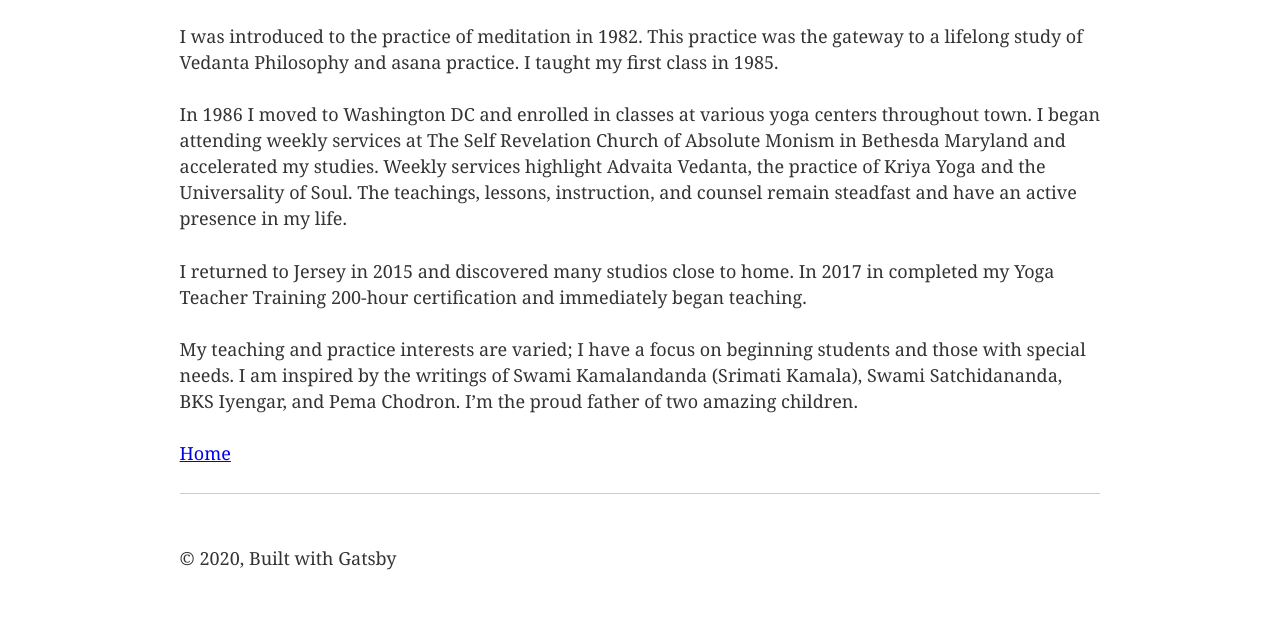
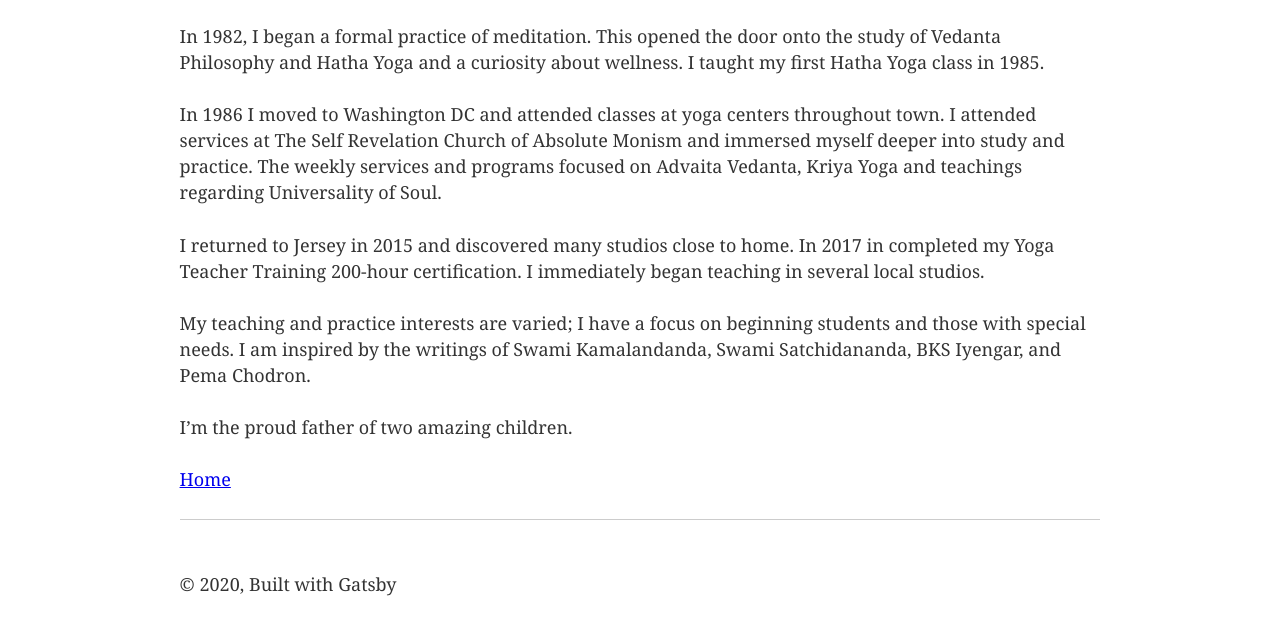
Before and after one commit to wisesmile/ywp, a Gatsby site: page /about in a window 1280 px wide. Shown: the part 100-734 px from the top of the page. Built offline with nearby package versions, Linux system fonts and the light colour scheme; Gatsby itself is replaced by a stand-in of ours.

Commit message:
More updates for the about page

```diff
--- a/src/pages/about.js
+++ b/src/pages/about.js
@@ -7,30 +7,28 @@ const About = () => (
   <Layout>
     <SEO title="About" />
     <p>
-      I was introduced to the practice of meditation in 1982. This practice was
-      the gateway to a lifelong study of Vedanta Philosophy and asana practice.
-      I taught my first class in 1985.
+      In 1982, I began a formal practice of meditation. This opened the door
+      onto the study of Vedanta Philosophy and Hatha Yoga and a curiosity about
+      wellness. I taught my first Hatha Yoga class in 1985.
     </p>
     <p>
-      In 1986 I moved to Washington DC and enrolled in classes at various yoga
-      centers throughout town. I began attending weekly services at The Self
-      Revelation Church of Absolute Monism in Bethesda Maryland and accelerated
-      my studies. Weekly services highlight Advaita Vedanta, the practice of
-      Kriya Yoga and the Universality of Soul. The teachings, lessons,
-      instruction, and counsel remain steadfast and have an active presence in
-      my life.
+      In 1986 I moved to Washington DC and attended classes at yoga centers
+      throughout town. I attended services at The Self Revelation Church of
+      Absolute Monism and immersed myself deeper into study and practice. The
+      weekly services and programs focused on Advaita Vedanta, Kriya Yoga and
+      teachings regarding Universality of Soul.
     </p>
     <p>
       I returned to Jersey in 2015 and discovered many studios close to home. In
-      2017 in completed my Yoga Teacher Training 200-hour certification and
-      immediately began teaching.
+      2017 in completed my Yoga Teacher Training 200-hour certification. I
+      immediately began teaching in several local studios.
     </p>
     <p>
       My teaching and practice interests are varied; I have a focus on beginning
       students and those with special needs. I am inspired by the writings of
-      Swami Kamalandanda (Srimati Kamala), Swami Satchidananda, BKS Iyengar, and
-      Pema Chodron. I’m the proud father of two amazing children.
+      Swami Kamalandanda, Swami Satchidananda, BKS Iyengar, and Pema Chodron.
     </p>
+    <p>I’m the proud father of two amazing children.</p>
     <Link to="/">Home</Link>
   </Layout>
 )
```
